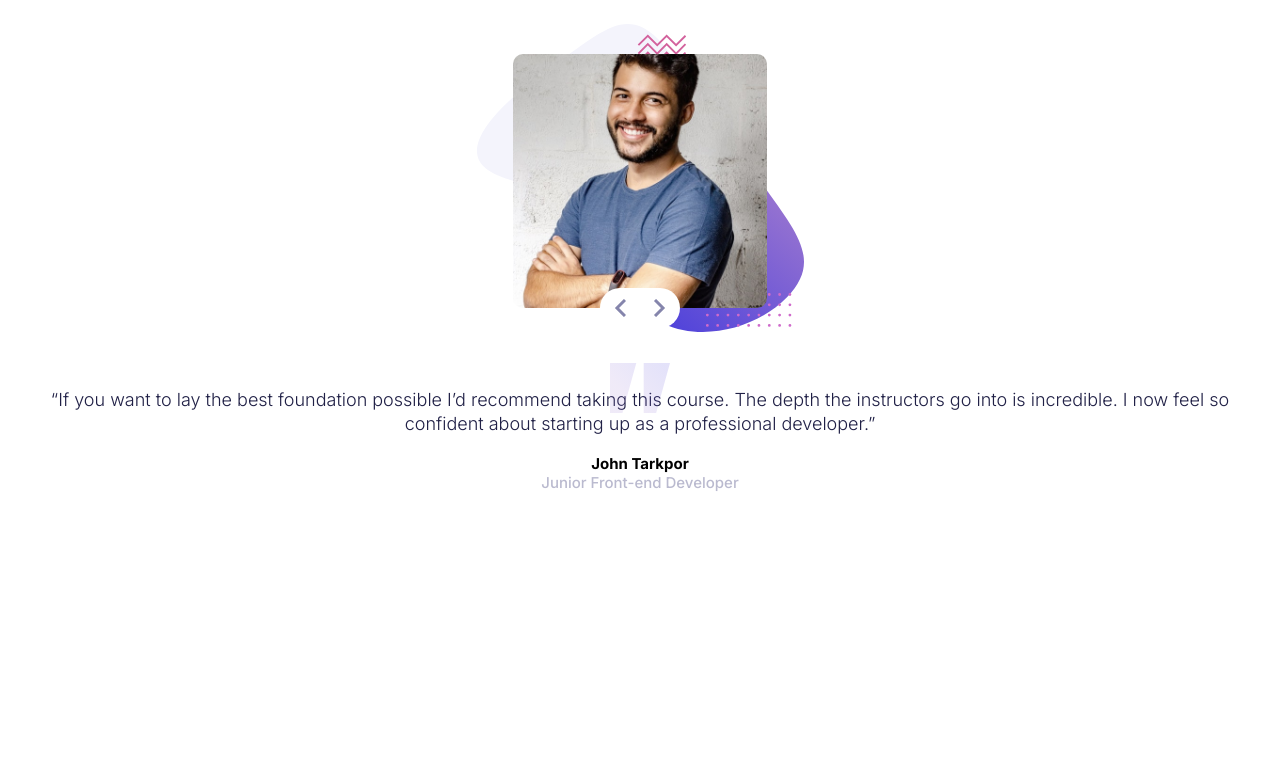
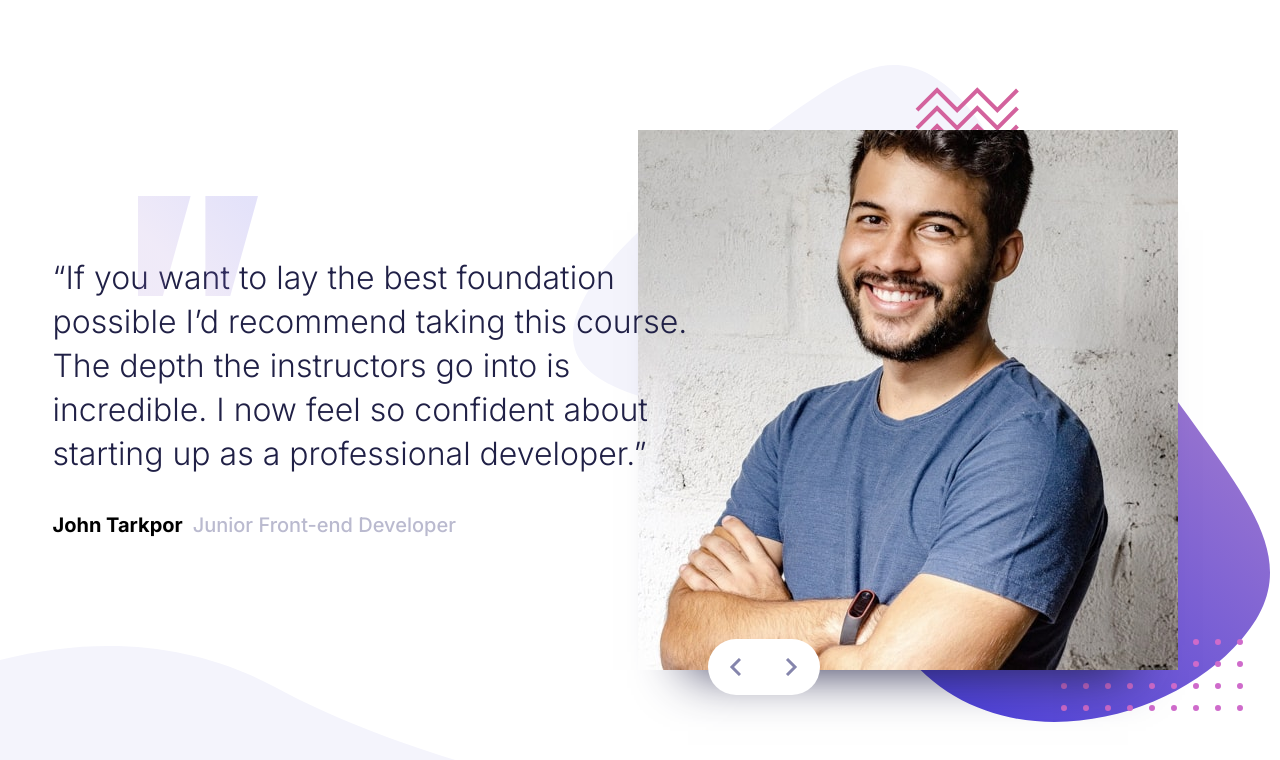
Before and after one commit to braxttsl-dev/coding-bootcamp-testimonials-slider, a plain HTML site: page index.html in a window 1280 px wide. Drawn offline with Linux system fonts and the light colour scheme.

Commit message:
update 7/28

```diff
--- a/index.html
+++ b/index.html
@@ -37,13 +37,16 @@
         I’d recommend taking this course.
         The depth the instructors go into is incredible.
         I now feel so confident about starting up as a professional developer.”</h3>
-      <p class="content-name Tanya">Tanya Sinclair</p>
-      <p class="content-name John">John Tarkpor</p>
-      <p class="content-title Tanya">UX Engineer</p>
-      <p class="content-title John">Junior Front-end Developer</p>
+      <div class="content-flex">
+        <p class="content-name Tanya">Tanya Sinclair</p>
+        <p class="content-name John">John Tarkpor</p>
+        <p class="content-title Tanya">UX Engineer</p>
+        <p class="content-title John">Junior Front-end Developer</p>
+      </div>
     </section>
-    <img class="curve" src="/images/pattern-curve.svg">
+
   </main>
+
 
 
 </body>
--- a/styles/scss/_base.scss
+++ b/styles/scss/_base.scss
@@ -16,6 +16,50 @@
 $Dark-Blue: hsl(240, 38%, 20%);
 $Grayish-Blue: hsl(240, 18%, 77%);
 
-html{
+// General Styles
+html {
   font-family: 'Inter', sans-serif;
 }
+
+body {
+  height: 100vh;
+  overflow: hidden;
+  margin: 0;
+  background: url(/images/pattern-curve.svg) no-repeat;
+  background-position: bottom left;
+}
+
+.image-container {
+  position: relative;
+}
+
+.profile-image {
+  z-index: 1;
+  box-shadow: 0 pxToRem(50px) pxToRem(50px) pxToRem(-50px) $Dark-Blue;
+}
+
+.background-profile {
+  position: absolute;
+}
+
+.quote {
+  position: absolute;
+}
+
+.content-container {
+  position: relative;
+}
+
+.content-quote {
+  font-weight: 300;
+  color: $Dark-Blue;
+}
+
+.content-name {
+  font-weight: 700;
+}
+
+.content-title {
+  font-weight: 500;
+  color: $Grayish-Blue;
+}
--- a/styles/scss/_components.scss
+++ b/styles/scss/_components.scss
@@ -1,13 +1,8 @@
+
 .toggle-button{
-    width: pxToRem(80px);
-    height: pxToRem(40px);
     border: none;
     position: absolute;
     border-radius: pxToRem(28px);
-    bottom: -20px;
-    left: 0;
-    right: 0;
-    margin: auto;
     z-index: 3;
     display: flex;
     align-items: center;
--- a/styles/scss/_layout.scss
+++ b/styles/scss/_layout.scss
@@ -1,21 +1,29 @@
-main{
+@media screen and (max-width: 1023px) {
+    main {
         text-align: center;
-    height: 100vh;
         position: relative;
-}
-.image-container{
-    position: relative;
-}
-.profile-image{
-   width: pxToRem(254px) ;
-   margin-top: pxToRem(54px);
-   border-radius: pxToRem(10px);
-   position: relative;
-   z-index: 1;
+        max-width: pxToRem(375px);
         margin-inline: auto;
     }
 
-.background-profile{
+    .profile-image {
+        width: pxToRem(254px);
+        margin-top: pxToRem(54px);
+        position: relative;
+        margin-inline: auto;
+
+    }
+
+    .toggle-button {
+        width: pxToRem(80px);
+        height: pxToRem(40px);
+        bottom: -20px;
+        left: 0;
+        right: 0;
+        margin: auto;
+    }
+
+    .background-profile {
         width: pxToRem(327px);
         position: absolute;
         margin: auto;
@@ -25,44 +33,102 @@ main{
         bottom: 0;
     }
 
-.content-container{
+    .content-container {
         margin-top: pxToRem(80px);
-    position: relative;
     }
-.quote{
-    width: pxToRem(60px) ;
-    position: absolute;
+
+    .quote {
+        width: pxToRem(60px);
         top: -25px;
         left: 0;
         right: 0;
         margin: auto;
     }
 
-.content-quote{
+    .content-quote {
         font-size: pxToRem(18px);
-    font-weight: 300;
         line-height: pxToRem(24px);
         margin-inline: pxToRem(32px);
         margin-bottom: pxToRem(18px);
-    font-weight: 300;
-    color: $Dark-Blue;
     }
 
-.content-name{
+    .content-name {
         font-size: pxToRem(15px);
-    font-weight: 700;
     }
 
-.content-title{
+    .content-title {
         font-size: pxToRem(15px);
-    font-weight: 500;
-    color: $Grayish-Blue;
         display: block;
     }
 
-.curve{
-    position:absolute;
-    left: 0;
+}
+
+@media screen and (min-width:1024px) {
+
+    main {
+        display: flex;
+        flex-direction: row-reverse;
+        margin-inline: auto;
+        height: 100vh;
+        align-items: center;
+        justify-content: center;
+    }
+
+    .profile-image {
+        z-index: 1;
+        position: relative;
+    }
+
+    .background-profile {
+        top: -12%;
         bottom: 0;
-    height: pxToRem(72px);
+        left: -12%;
+        z-index: 0;
     }
+
+    .toggle-button {
+        width: pxToRem(112px);
+        height: pxToRem(56px);
+        bottom: pxToRem(-25px);
+        left: pxToRem(70px);
+        margin: auto;
+    }
+
+
+    .quote {
+        left: pxToRem(85px);
+        top: pxToRem(-60px);
+    }
+
+    .content-container {
+        margin: -50px;
+        z-index: 3;
+    }
+
+    .content-quote {
+        font-size: pxToRem(32px);
+        line-height: pxToRem(44px);
+        width: pxToRem(635px);
+    }
+
+    .content-flex {
+        display: flex;
+        align-items: center;
+        gap: pxToRem(10px);
+        margin-top: pxToRem(30px);
+    }
+
+    .content-name {
+        font-size: pxToRem(20px);
+        line-height: pxToRem(38px);
+    }
+
+    .content-title {
+        font-size: pxToRem(20px);
+    }
+
+
+
+
+
+}
```
Also changed, not shown: styles/main.css, 1 other file. Lines whose indentation alone changed are shown as unchanged.
